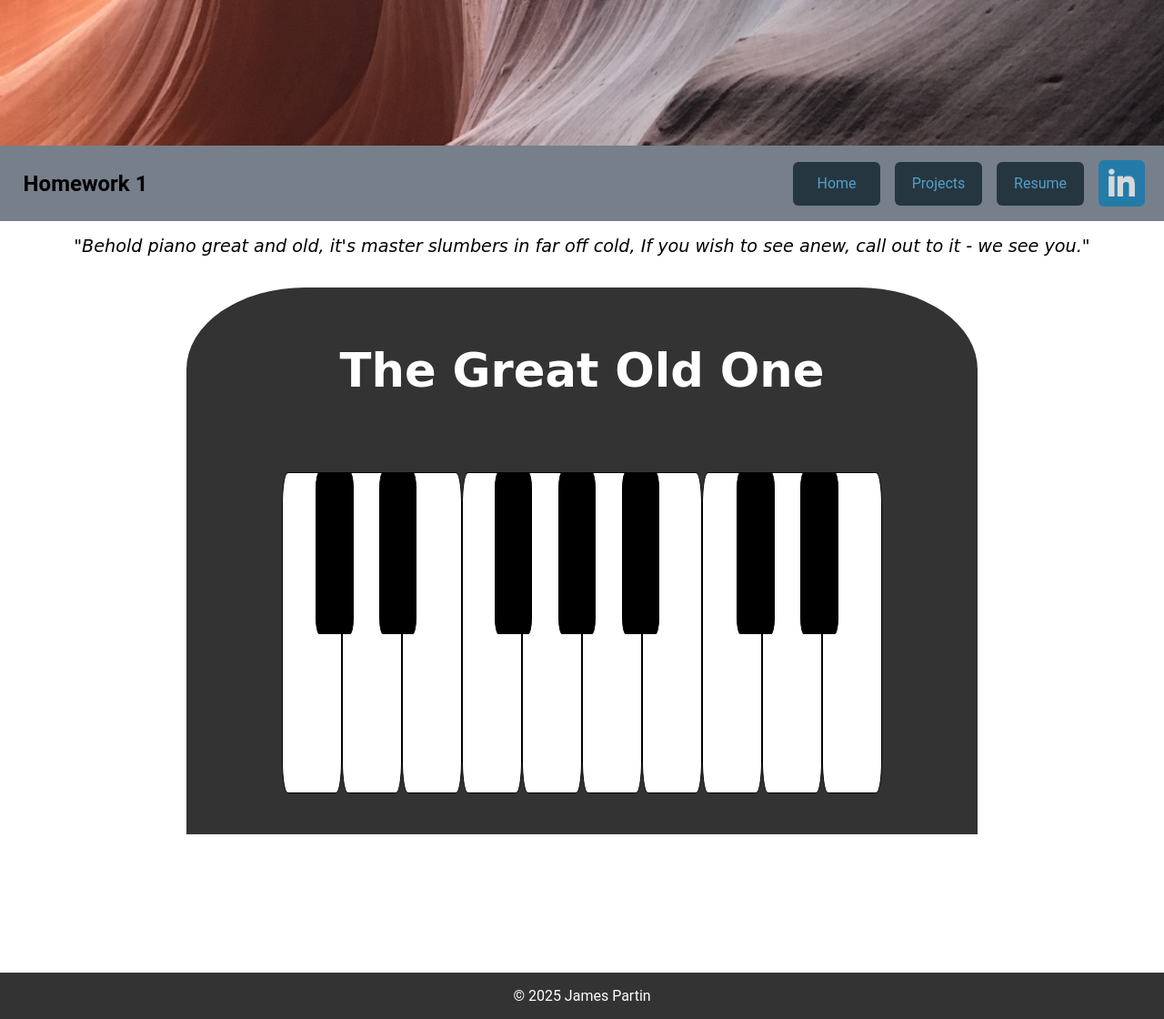
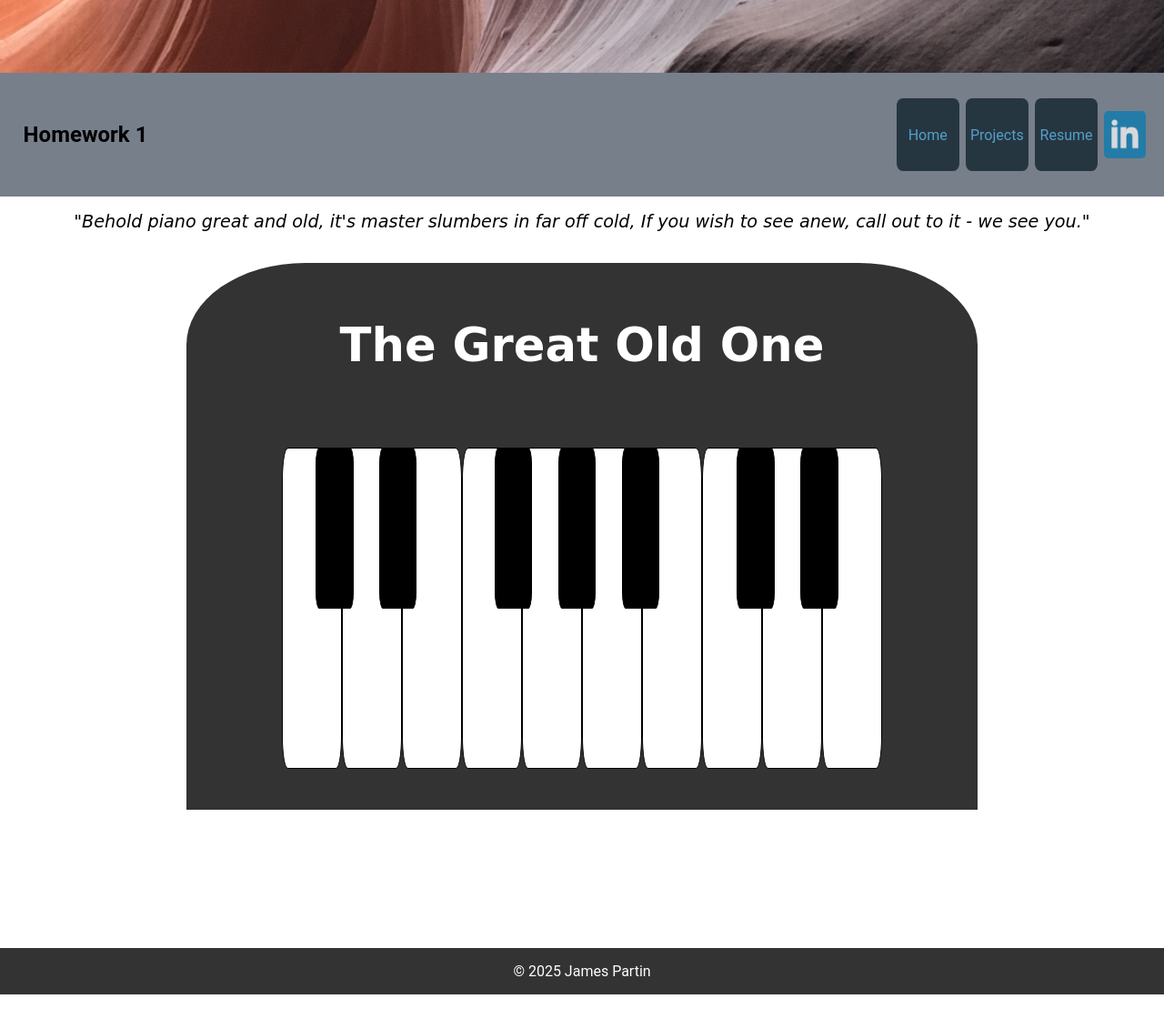
Before and after one commit to RandomPerson495721/cse477-final, a Python web app: template Homework-1/flask_app/templates/piano.html in a window 1280 px wide. Shown: the whole page at 91% size. After the commit the page ends 1093 px from the top, so only its background shows below. Run offline with Jinja, Linux system fonts and the light colour scheme; the template is opened without the code that fills it, so the values that code supplies are empty.

Commit message:
Refactor header and navigation styles, enhance HTML structure, and improve JavaScript functionality for better responsiveness and accessibility

```diff
--- a/Homework-1/flask_app/static/main/css/header.css
+++ b/Homework-1/flask_app/static/main/css/header.css
@@ -1,9 +1,10 @@
+/* Header Styling */
 header {
     position: relative;
     top: 0;
     left: 0;
     right: 0;
-    height: 20vh;
+    height: 10vh;
     width: 100%;
     background-image: url("../images/banner.jpg");
     background-size: cover;
@@ -11,6 +12,7 @@ header {
     background-repeat: no-repeat;
 }
 
+/* No margin for the body, header, and footer */
 body, header, footer {
     margin: 0;
 }
--- a/Homework-1/flask_app/static/main/css/main.css
+++ b/Homework-1/flask_app/static/main/css/main.css
@@ -1,4 +1,25 @@
-.about-card {
+/* Defined variables */
+:root {
+    --white: #ffffff;
+    --black: #000000;
+    --grey: #333333;
+}
+
+/* Main body */
+body {
+    display: flex;
+    flex-direction: column;
+    font-family: 'Roboto', sans-serif;
+    min-height: 100vh;
+}
+
+/* Main content */
+main {
+    flex: 1;
+}
+
+/* Main card */
+.main__card {
     display: flex;
     flex-direction: row;
     max-width: 80vw;
--- a/Homework-1/flask_app/static/main/css/navbar.css
+++ b/Homework-1/flask_app/static/main/css/navbar.css
@@ -1,3 +1,10 @@
+/* Define variables for button colors */
+:root {
+    --button-color: #051822;
+    --button-hover-color: #43aee4;
+}
+
+/* Define navbar styles */
 nav {
     background-color: #777F8B;
     overflow: hidden;
@@ -5,55 +12,60 @@ nav {
     display: flex;
     width: 100%;
     justify-content: space-between;
+
 }
 
+/* Define navbar h1 text styles */
 nav h1 {
     align-content: center;
     margin-right: 1rem;
     padding-left: 2vw;
 }
 
-.banner-buttons {
+/* define navbar button container styles */
+.banner__buttons {
     display: flex;
     align-items: center;
     padding: 1rem 0;
     margin-right: 1vw;
+    height: 13vh;
 }
 
+/* button standard container */
 .button {
-    background-color: #051822;
+    background-color: var(--button-color);
     opacity: 0.7;
     border: none;
-    color: #43aee4;
+    color: var(--button-hover-color);
     text-align: center;
     text-decoration: none;
-    /*padding: 1rem 2rem;*/
     cursor: pointer;
-    /* make the button rounded */
-    border-radius: 6px;
-    /* Make the button have a shadow on hover */
     transition: 0.2s;
-    margin-left: 0.5rem;
-    margin-right: 0.5rem;
+    margin-left: 0;
+    margin-right: 2.5%;
     box-sizing: border-box;
     align-content: center;
-    width: 6rem;
-    height: 3rem;
+    width: 6vw;
+    height: 10vh;
+    min-width: fit-content;
+    border-radius: 10%;
 }
 
+/* button hover effect */
 .button:hover {
-    background-color: #43aee4;
-    color: #051822;
+    background-color: var(--button-hover-color);
+    color: var(--button-color);
     opacity: 1;
-    border: 3px solid #051822;
-    font-size: 0.9rem;
+    border: 3px solid var(--button-color);
 }
 
-#menu-bar {
+/* Disable menu bar on larger screens */
+#menu__bar {
     display: none;
 }
 
-#social-linkedin {
+/* Define linkedin icon */
+#social__linkedin {
     background-image: url("../images/social-linkedin.png");
     background-size: cover;
     background-position: center;
@@ -63,7 +75,8 @@ nav h1 {
     padding: 0;
 }
 
-.hidden-text {
+/* Define hidden text for mobile view */
+.hidden__text {
     display: none;
 }
 
@@ -71,7 +84,8 @@ nav h1 {
 
 @media screen and (max-width: 650px) {
 
-    #menu-bar {
+    /* Show the menu bar on smaller screens */
+    #menu__bar {
         display: flex;
         top: 0;
         right: 0;
@@ -88,30 +102,35 @@ nav h1 {
         border-radius: 6px;
     }
 
-    #menu-bar:hover {
+    /* hover effect for menu bar */
+    #menu__bar:hover {
         background-color: rgba(51,51,51,0.5);
 
         transition: 0.2s;
     }
 
-    .banner-buttons {
+    /* hide the banner buttons when not expanded */
+    .banner__buttons {
         display: none;
 
     }
 
-    .banner-buttons-expanded {
+    /* show the banner buttons when expanded */
+    .banner__buttons--expanded {
         display: flex;
         flex-direction: column;
         align-items: center;
         padding-top: 0.5rem;
     }
 
+    /* Navbar styles for mobile view */
     nav {
         flex-direction: column;
         text-align: center;
         padding: 0;
     }
 
+    /* navbar button container styles */
     .button {
         opacity: 0.5;
         width: 100% !important;
@@ -120,17 +139,20 @@ nav h1 {
         transition: none;
     }
 
+    /* button hover effect */
     .button:hover {
         opacity: 1;
         border: none;
     }
 
-    #social-linkedin {
+    /* Disable the linkedin button */
+    #social__linkedin {
         background-image: none;
         width: inherit;
     }
 
-    .hidden-text {
+    /* show the hidden text */
+    .hidden__text {
         display: block;
     }
 }
--- a/Homework-1/flask_app/static/main/js/main.js
+++ b/Homework-1/flask_app/static/main/js/main.js
@@ -1,6 +1,6 @@
 
 // Function to toggle the visibility of the navigation menu based on the 'menu-bar' button
-document.getElementById('menu-bar').addEventListener('click', function () {
+document.getElementById('menu__bar').addEventListener('click', function () {
     var navMenu = document.getElementById('navMenu');
 
     if (navMenu.classList.contains('banner-buttons')) {
--- a/Homework-1/flask_app/static/piano/css/piano.css
+++ b/Homework-1/flask_app/static/piano/css/piano.css
@@ -1,4 +1,10 @@
-#poemText {
+:root {
+    --white: #ffffff;
+    --black: #000000;
+    --grey: #333333;
+}
+
+#poem-text {
     font-size: 1.5vw;
     font-family: cursive;
     text-align: center;
@@ -7,7 +13,7 @@
 }
 
 #piano {
-    background-color: #333333;
+    background-color: var(--grey);
     width: 68vw;
     aspect-ratio: 1.45;
     border-radius: 15% 15% 0 0;
@@ -15,7 +21,7 @@
     position: relative;
 }
 
-#greatOldOne {
+#great-old-one {
     width: 100%;
     height: 100%;
     position: absolute;
@@ -24,16 +30,16 @@
     background-size: cover;
     mask: add;
     border-radius: inherit;
-    transition: opacity 10s;
+    transition: opacity 2s;
+}
+
+#great-old-one h1 {
+    margin-top: 5%;
     text-align: center;
     text-justify: distribute;
-    color: #ffffff;
+    color: var(--white);
     font-family: cursive;
     font-size: 1.5vw;
-}
-
-#greatOldOne h1 {
-    margin-top: 5%;
 }
 
 .hidden {
@@ -47,19 +53,19 @@
 }
 
 
-#pianoText {
+#piano-text {
     font-family: cursive;
     text-align: center;
     margin-top: 2vh;
-    color: #ffffff;
+    color: var(--white);
     font-size: 2vw;
     top: 10%;
     position: relative;
 }
 
 .white-key {
-    background-color: #ffffff;
-    border: 1px solid #000000;
+    background-color: var(--white);
+    border: 1px solid var(--black);
     border-radius: 10%;
     z-index: 1;
     width: 5vw;
@@ -80,8 +86,8 @@
 }
 
 .black-key {
-    background-color: #000000;
-    border: 1px solid #000000;
+    background-color: var(--black);
+    border: 1px solid var(--black);
     width: 5.5%;
     height: 50%;
     display: inline-block;
--- a/Homework-1/flask_app/templates/piano.html
+++ b/Homework-1/flask_app/templates/piano.html
@@ -1,8 +1,9 @@
 <!DOCTYPE html>
 <html lang="en">
-<meta name="viewport" content="width=device-width, initial-scale=1.0">
 <head>
+    <!-- This is the title of the page -->
     <title>Piano Project</title>
+    <meta name="viewport" content="width=device-width, initial-scale=1.0">
     <link rel="stylesheet" type="text/css" href="../static/main/css/footer.css">
     <link rel="stylesheet" type="text/css" href="../static/main/css/header.css">
     <link rel="stylesheet" type="text/css" href="../static/main/css/main.css">
@@ -13,33 +14,35 @@
 <header>
 </header>
 <nav>
+    <!-- This is the navigation bar -->
     <h1>Homework 1</h1>
-    <button id="menu-bar"></button>
-    <div class="banner-buttons" id="navMenu">
+    <button id="menu__bar"></button>
+    <!-- Buttons for the navigation bar -->
+    <div class="banner__buttons" id="navMenu">
         <a href="home.html" class="button">Home</a>
         <a href="projects.html" class="button">Projects</a>
         <a href="../static/main/documents/resume.pdf" class="button" target="_blank">Resume</a>
-        <a href="https://www.linkedin.com/in/james-partin-62015723a" class="button" id="social-linkedin"
+        <a href="https://www.linkedin.com/in/james-partin-62015723a" class="button" id="social__linkedin"
            title="Linkedin" target="_blank">
-            <div class="hidden-text">LinkedIn</div>
+            <div class="hidden__text">LinkedIn</div>
         </a>
     </div>
 </nav>
 <main>
-    <div id="poemText">
+    <!-- Main content of the page -->
+    <div id="poem-text">
         "Behold piano great and old, it's master slumbers in far off cold, If you wish to see anew, call out to it - we
         see you."
     </div>
     <div id="piano">
-        <div id="greatOldOne" class="hidden">
+        <div id="great-old-one" class="hidden">
             <h1>I have awoken</h1>
         </div>
-        <div id="pianoText">
+        <div id="piano-text">
             <h1>The Great Old One</h1>
         </div>
         <div id="keyboard">
             <div class="keyboard" id="keyboard-white">
-                <!--             AWSEDFTGYHUJKOLP;-->
                 <div class="white-key" id="A">A</div>
                 <div class="white-key" id="S">S</div>
                 <div class="white-key" id="D">D</div>
@@ -64,6 +67,7 @@
     </div>
 </main>
 
+<!-- Footer of the page -->
 <footer>
     © 2025 James Partin
 </footer>
```
Also changed, not shown: other parts of Homework-1/flask_app/static/main/css/main.css (+26 -29 lines), Homework-1/flask_app/static/piano/js/piano.js (+23 -25 lines), Homework-1/flask_app/templates/home.html (+23 -20 lines), Homework-1/flask_app/templates/projects.html (+17 -11 lines), Homework-1/flask_app/static/main/images/profile.webp (added).
